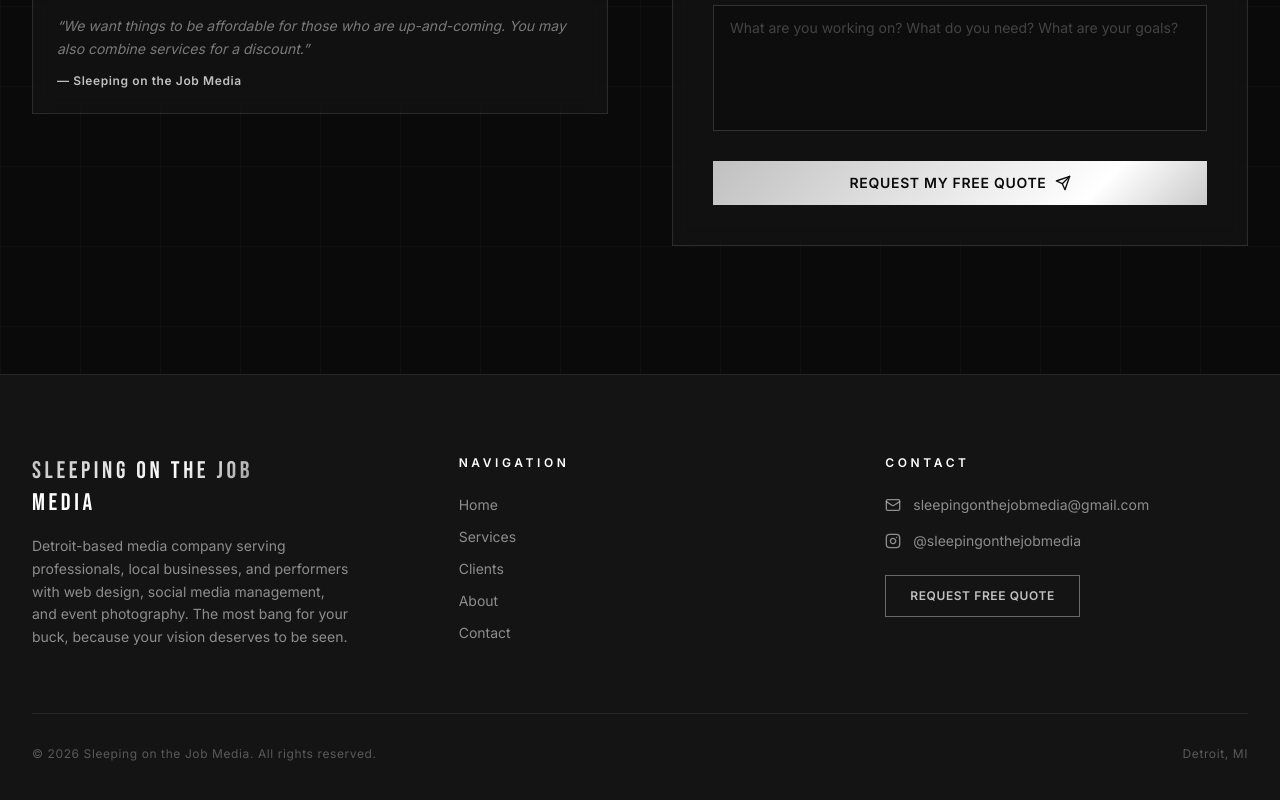
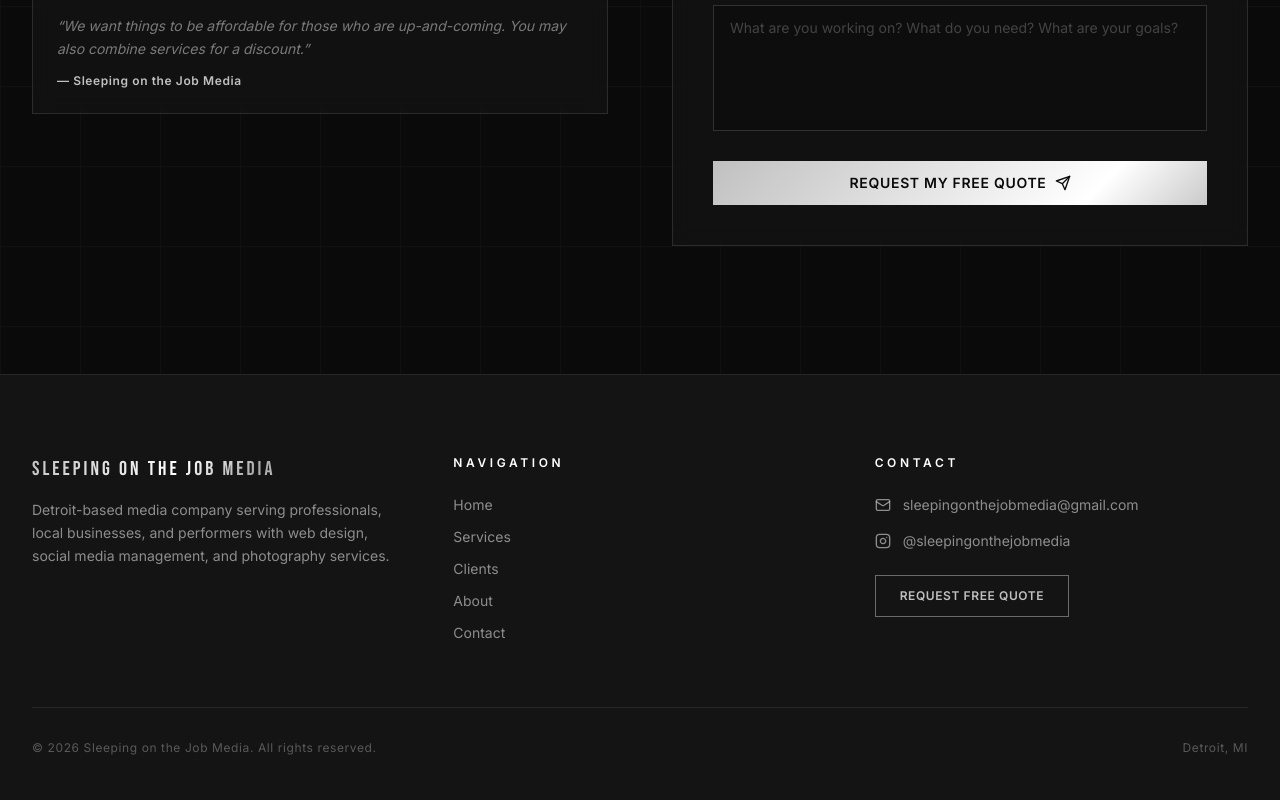
Before and after one commit to johndurso/sleeping-on-the-job-media, a Next.js app: page /request-free-quote in a window 1280 px wide. Shown: the part 794-1594 px from the top of the page. Built offline with nearby package versions, Linux system fonts and the light colour scheme.

Commit message:
favicon + font sizes updates

```diff
--- a/app/page.tsx
+++ b/app/page.tsx
@@ -157,7 +157,7 @@
           <AnimatedSection className="text-center mb-16">
             <p className="eyebrow mb-4">What We Do</p>
             <h2 className="section-title chrome-text">Services</h2>
-            <p className="text-chrome-silver/60 mt-4 max-w-xl mx-auto">
+            <p className="text-chrome-silver/60 mt-4 max-w-2xl mx-auto">
               Tailored media solutions for businesses and performers who want to
               stand out.
             </p>
@@ -216,9 +216,8 @@
             <h2 className="section-title text-white">
               Featured <span className="chrome-text">Clients</span>
             </h2>
-            <p className="text-chrome-silver/60 mt-4 max-w-xl mx-auto">
-              Integral members of the community — local businesses and performers
-              we're proud to support.
+            <p className="text-chrome-silver/60 mt-4 max-w-2xl mx-auto">
+              Past clients who play pivotal roles in our community.
             </p>
           </AnimatedSection>
 
--- a/app/request-free-quote/page.tsx
+++ b/app/request-free-quote/page.tsx
@@ -163,8 +163,8 @@
                     >
                       <option value="" disabled selected>Select a range...</option>
                       <option value="Under $500">Under $500</option>
-                      <option value="$500 - $1,000">$500 – $1,000</option>
-                      <option value="$1,000 - $2,500">$1,000 – $2,500</option>
+                      <option value="$500 - $1,000">$500-$1,000</option>
+                      <option value="$1,000 - $2,500">$1,000-$2,500</option>
                       <option value="$2,500+">$2,500+</option>
                       <option value="Not Sure">Not Sure</option>
                     </select>
@@ -182,7 +182,7 @@
                       <option value="" disabled selected>Select a timeline...</option>
                       <option value="ASAP">ASAP</option>
                       <option value="Within 1 month">Within 1 month</option>
-                      <option value="1-3 months">1–3 months</option>
+                      <option value="1-3 months">1-3 months</option>
                       <option value="3+ months">3+ months</option>
                       <option value="Flexible">Flexible</option>
                     </select>
--- a/components/Footer.tsx
+++ b/components/Footer.tsx
@@ -5,22 +5,18 @@
   return (
     <footer className="bg-chrome-darkgray border-t border-chrome-silver/10">
       <div className="max-w-7xl mx-auto px-6 lg:px-8 py-16 lg:py-20">
-        <div className="grid grid-cols-1 md:grid-cols-3 gap-12 lg:gap-16">
+        <div className="grid grid-cols-1 md:grid-cols-3 gap-12">
           {/* Left Column */}
           <div>
             <div className="mb-4">
-              <span className="font-display text-2xl tracking-[0.15em] chrome-text block">
-                SLEEPING ON THE JOB
-              </span>
-              <span className="font-display text-2xl tracking-[0.15em] text-white block">
-                MEDIA
+              <span className="font-display text-xl tracking-[0.15em] chrome-text block">
+                SLEEPING ON THE JOB MEDIA
               </span>
             </div>
-            <p className="text-chrome-silver/70 text-sm leading-relaxed max-w-xs">
-              Detroit-based media company serving professionals, local businesses,
-               and performers with web design, social media management, and event
-               photography. The most bang for your buck, because your vision
-               deserves to be seen.
+            <p className="text-chrome-silver/70 text-sm leading-relaxed max-w-lg">
+               Detroit-based media company serving professionals, local businesses,
+               and performers with web design, social media management, and
+               photography services.
             </p>
           </div>
 
```
